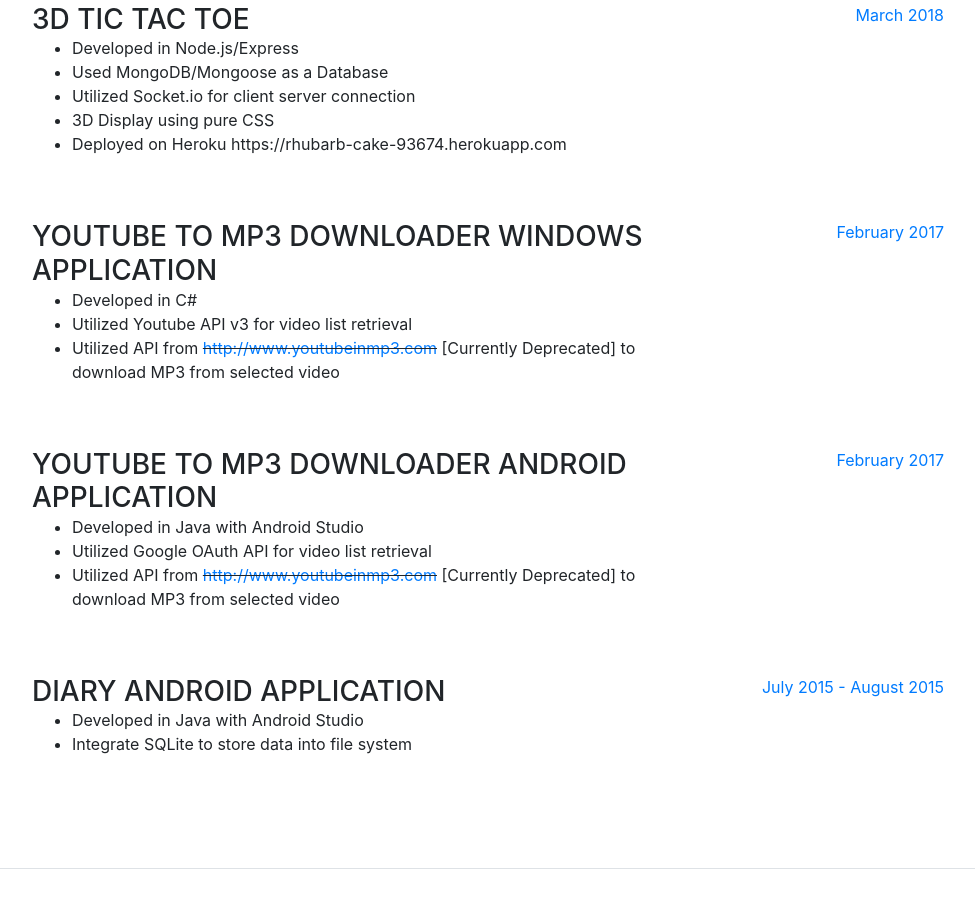
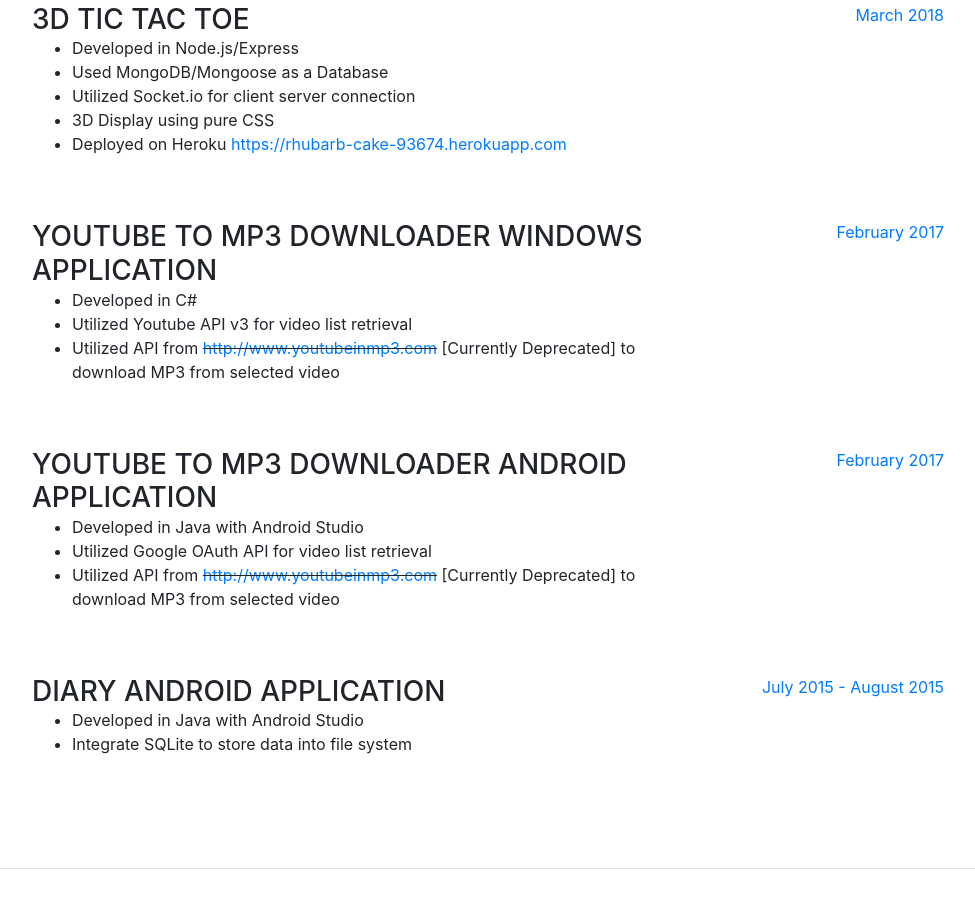
Before and after one commit to Crescent9723/Crescent9723.github.io, a website with bundled scripts: page index.html in a window 1280 px wide. Shown: the part 1815-2723 px from the top of the page, without its empty margins (288-1263 px from the left). Built offline with nearby package versions, Linux system fonts and the light colour scheme; a web font is replaced by a local one.

Commit message:
heroku link hyperlink added

```diff
--- a/index.html
+++ b/index.html
@@ -165,7 +165,7 @@
               <li>Used MongoDB/Mongoose as a Database</li>
               <li>Utilized Socket.io for client server connection</li>
               <li>3D Display using pure CSS</li>
-              <li>Deployed on Heroku https://rhubarb-cake-93674.herokuapp.com</li>
+              <li>Deployed on Heroku <a href="https://rhubarb-cake-93674.herokuapp.com">https://rhubarb-cake-93674.herokuapp.com</a></li>
             </ul>
           </div>
           <div class="resume-date text-md-right">
```
